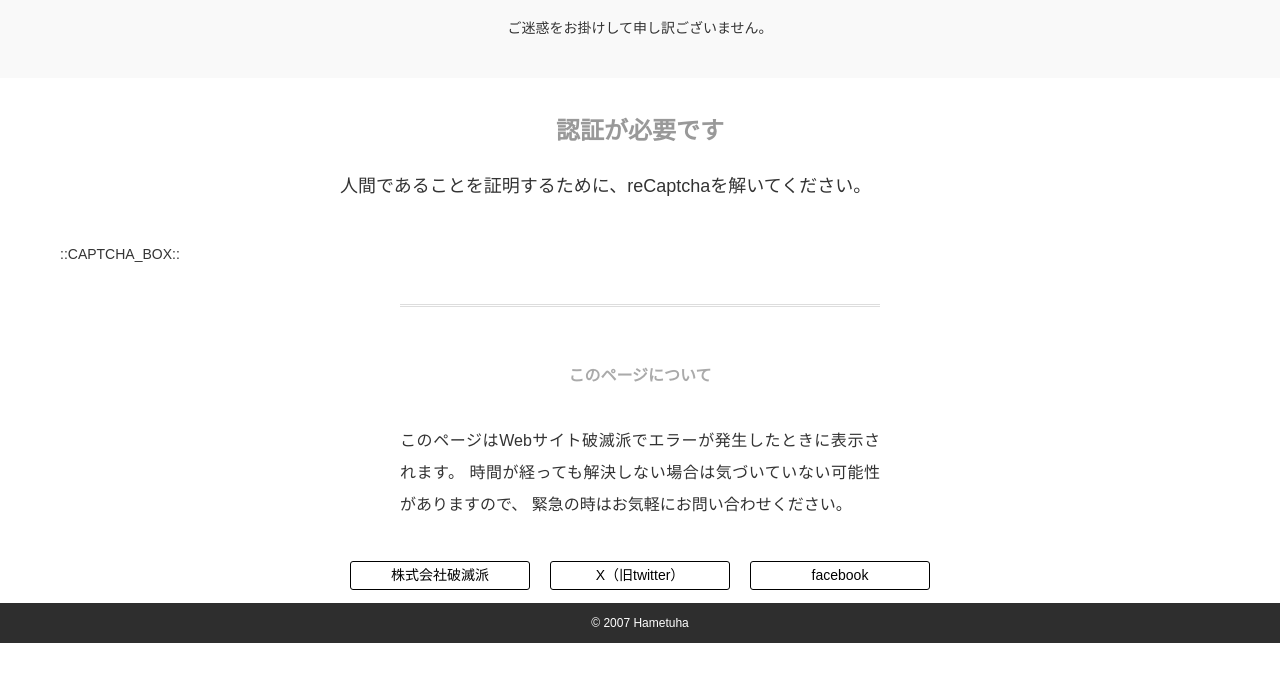
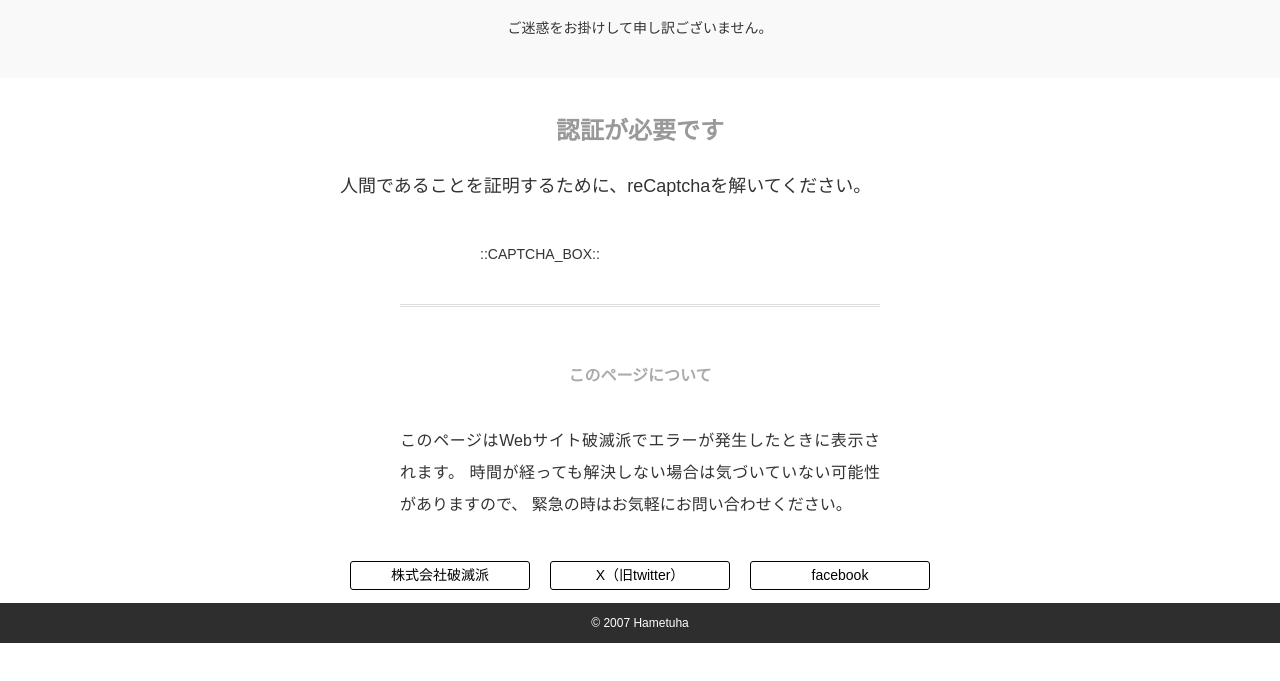
Before and after one commit to hametuha/hametuha-cf, a website: page docs/captcha.html in a window 1280 px wide. Shown: the part 157-838 px from the top of the page. Drawn offline with nearby package versions, Linux system fonts and the light colour scheme.

Commit message:
captchaのブロックを調整

```diff
--- a/assets/scss/app.scss
+++ b/assets/scss/app.scss
@@ -46,7 +46,7 @@ header{
 }
 
 .captcha-block {
-	margin: $gutter -10px;
+	margin: $gutter auto;
 	max-width: 320px;
 }
 
```
Also changed, not shown: docs/css/app.css.
